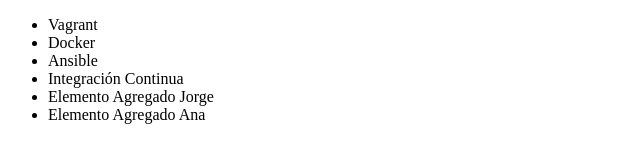
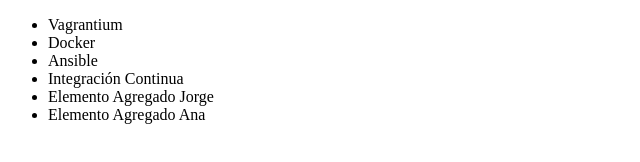
Before and after one commit to jorge-tolentinog/alura-git, a plain HTML site: page index.html in a window 1280 px wide. Shown: the full height of the page, 0-640 px from the left. Drawn offline with Linux system fonts and the light colour scheme.

Commit message:
nombre de curso arreglado

```diff
--- a/index.html
+++ b/index.html
@@ -6,7 +6,7 @@
     </head>
     <body>
         <ul>
-            <li>Vagrant</li>
+            <li>Vagrantium</li>
             <li>Docker</li>
             <li>Ansible</li>
             <li>Integración Continua</li>
```
